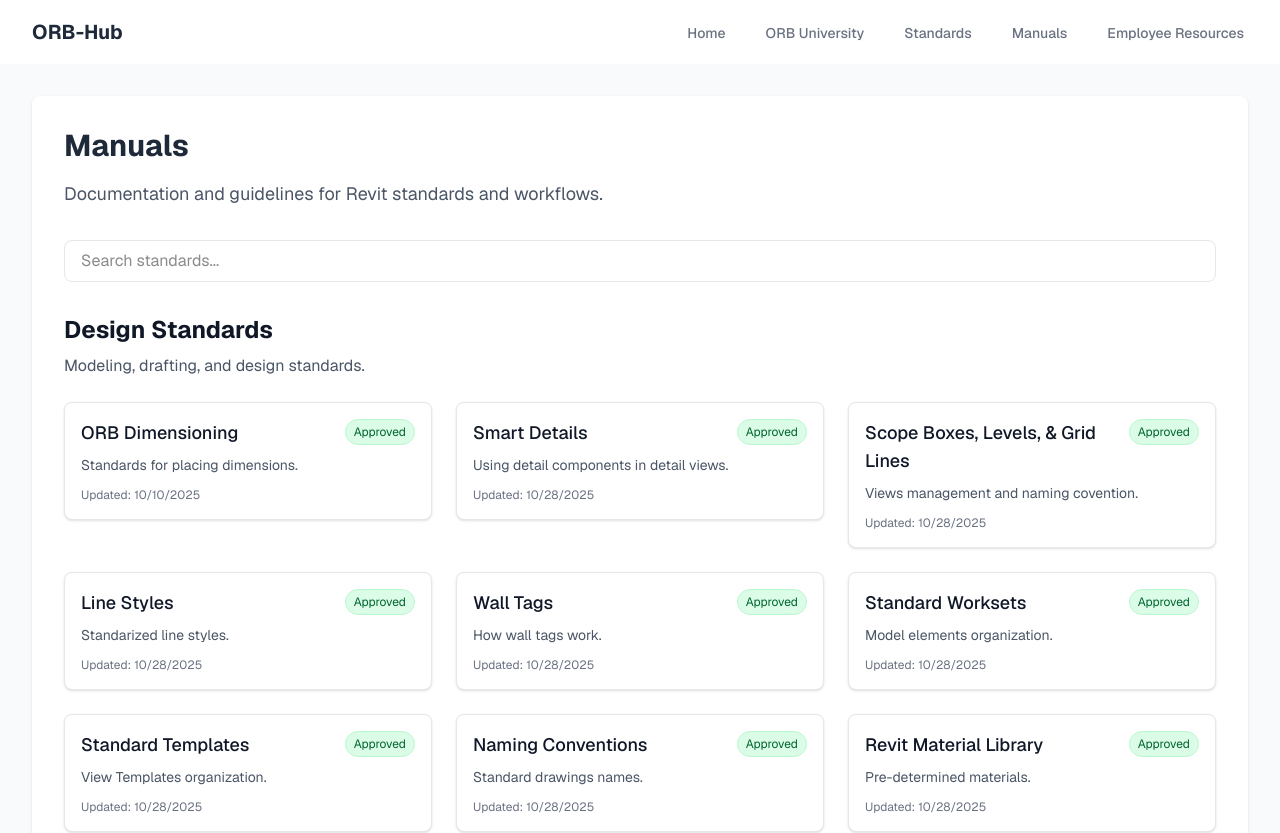
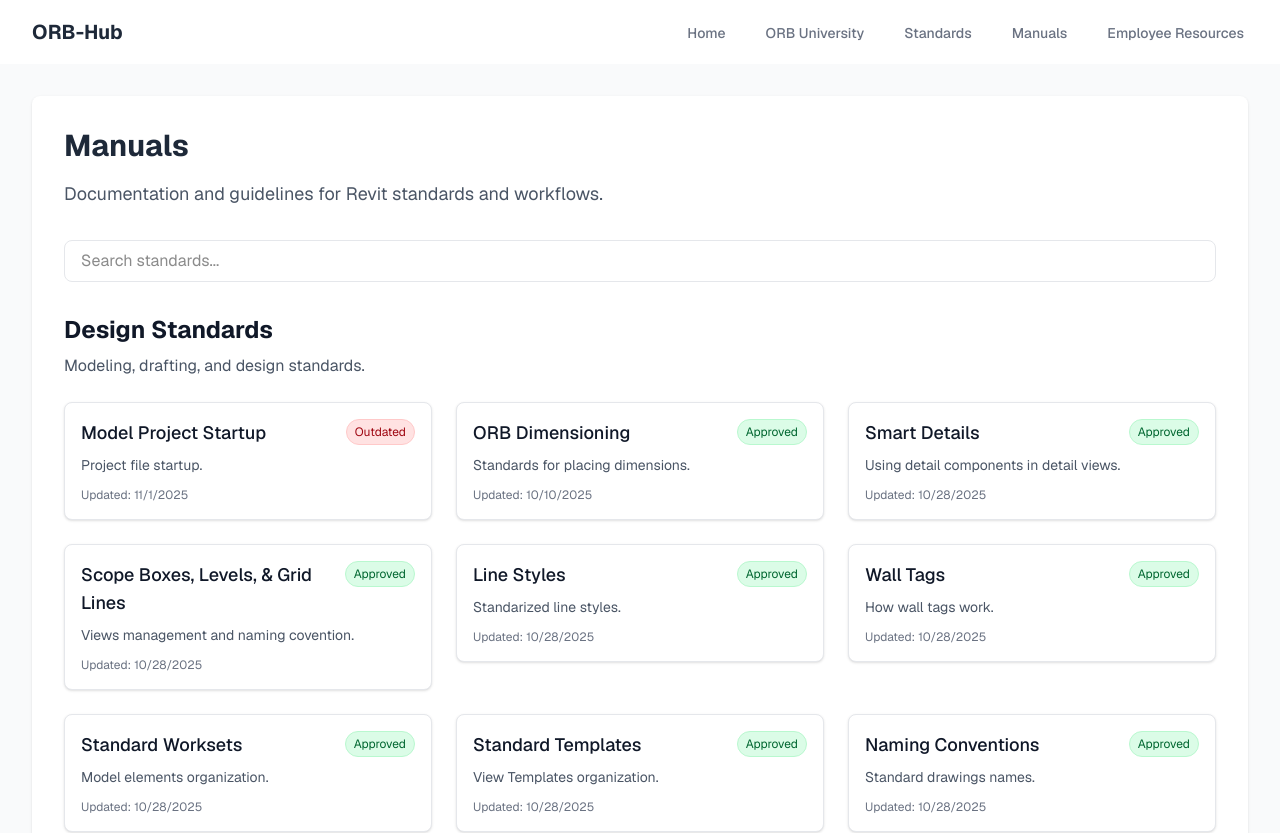
Before and after one commit to orbarch/orb-hub2, a Next.js app: page /manuals in a window 1280 px wide. Shown: the top 833 px of the page. Built offline with nearby package versions, Linux system fonts and the light colour scheme.

Commit message:
added manuals files

```diff
--- a/src/data/manuals.ts
+++ b/src/data/manuals.ts
@@ -6,65 +6,79 @@
     description: "Modeling, drafting, and design standards.",
     items: [
       {
+        title: "Model Project Startup",
+        description: "Project file startup.",
+        link: "https://drive.google.com/file/d/1P15DOS0wml0YR859hpGwCO45-Ds36uh2/view?usp=sharing",
+        status: "outdated",
+        lastUpdated: "2025-11-01",
+      },
+      {
         title: "ORB Dimensioning",
         description: "Standards for placing dimensions.",
-        link: "https://www.youtube.com/watch?v=crPl0ITIkS0",
+        link: "https://drive.google.com/file/d/1-cVz0DD77GKvJAv0ABBFCgV8boOBnmnb/view?usp=sharing",
         status: "approved",
         lastUpdated: "2025-10-10",
       },
       {
         title: "Smart Details",
         description: "Using detail components in detail views.",
-        link: "https://www.youtube.com/watch?v=crPl0ITIkS0",
+        link: "https://drive.google.com/file/d/1GIl-4LkkgPrv-abkdPjh8MvqX-17MCQX/view?usp=sharing",
         status: "approved",
         lastUpdated: "2025-10-28",
       },
       {
         title: "Scope Boxes, Levels, & Grid Lines",
         description: "Views management and naming covention.",
-        link: "https://www.youtube.com/watch?v=crPl0ITIkS0",
+        link: "https://drive.google.com/file/d/1fhYhFINgnMOzfjZnFMgVJYxMQDYETBQi/view?usp=sharing",
         status: "approved",
         lastUpdated: "2025-10-28",
       },
       {
         title: "Line Styles",
         description: "Standarized line styles.",
-        link: "https://www.youtube.com/watch?v=crPl0ITIkS0",
+        link: "https://drive.google.com/file/d/1_5Ng2rg7C-994bWpQXPB5eDZ-4SQlnt1/view?usp=sharing",
         status: "approved",
         lastUpdated: "2025-10-28",
       },
       {
         title: "Wall Tags",
         description: "How wall tags work.",
-        link: "https://www.youtube.com/watch?v=crPl0ITIkS0",
+        link: "https://drive.google.com/file/d/1GXuvgrp5swcQS0O6hmOliGksEbcX-wQn/view?usp=sharing",
         status: "approved",
         lastUpdated: "2025-10-28",
       },
       {
         title: "Standard Worksets",
         description: "Model elements organization.",
-        link: "https://www.youtube.com/watch?v=crPl0ITIkS0",
+        link: "https://drive.google.com/file/d/19pTnvCF06Lh3NWWUuxdycQ5Gt4oQganc/view?usp=sharing",
         status: "approved",
         lastUpdated: "2025-10-28",
       },
       {
         title: "Standard Templates",
         description: "View Templates organization.",
-        link: "https://www.youtube.com/watch?v=crPl0ITIkS0",
+        link: "https://drive.google.com/file/d/14duqalUtTF4-IA4nyKPn89Z5MIdT_F-c/view?usp=sharing",
         status: "approved",
         lastUpdated: "2025-10-28",
       },
       {
         title: "Naming Conventions",
         description: "Standard drawings names.",
-        link: "https://www.youtube.com/watch?v=crPl0ITIkS0",
+        link: "https://drive.google.com/file/d/1JtNGlMjvjfL-TTGhIEEBT2b0H-GwSmbX/view?usp=sharing",
         status: "approved",
         lastUpdated: "2025-10-28",
       },
       {
         title: "Revit Material Library",
         description: "Pre-determined materials.",
-        link: "https://www.youtube.com/watch?v=crPl0ITIkS0",
+        link: "https://drive.google.com/file/d/1vrtW0Lf_OCREQxISh6LzHjV_JW1561re/view?usp=sharing",
+        status: "approved",
+        lastUpdated: "2025-10-28",
+      },
+      {
+        title: "Browser Organization",
+        description: "Management of views and sheets inside Revit.",
+        link: "https://drive.google.com/file/d/19Q6OuTxgtsAJs6FvPoQcbiScSuT7iC_X/view?usp=sharing",
         status: "approved",
         lastUpdated: "2025-10-28",
       },
@@ -77,14 +91,21 @@
       {
         title: "Single Building",
         description: "Revit single building style project setup.",
-        link: "https://www.youtube.com/watch?v=crPl0ITIkS0",
+        link: "https://drive.google.com/file/d/1L8PbLGErR0BthnPMwurk_i7gowzDuwFH/view?usp=sharing",
         status: "draft",
         lastUpdated: "2025-11-01",
       },
       {
         title: "Garden Style",
         description: "Revit garden style project setup.",
-        link: "https://www.youtube.com/watch?v=crPl0ITIkS0",
+        link: "https://drive.google.com/file/d/1qKHNDR8j0UKcF8aQZq4bx5ikNwDkEm6R/view?usp=sharing",
+        status: "approved",
+        lastUpdated: "2025-10-25",
+      },
+      {
+        title: "Temporary Structures",
+        description: "Project massing in schematic design.",
+        link: "https://drive.google.com/file/d/1SrTTtlngsnSuA7qH_pG_lI3YrVB9yQDU/view?usp=sharing",
         status: "approved",
         lastUpdated: "2025-10-25",
       },
@@ -97,21 +118,21 @@
       {
         title: "Life Safety Stair Tag",
         description: "Tags to use for stairs in life safety sheets.",
-        link: "https://www.youtube.com/watch?v=crPl0ITIkS0",
+        link: "https://drive.google.com/file/d/1Rz7vqUYoOAl59Cj5PbuP1TAA-e5PP3Ml/view?usp=sharing",
         status: "approved",
         lastUpdated: "2025-10-25",
       },
       {
         title: "Wall Codes",
         description: "Color codes for life safety plans.",
-        link: "https://www.youtube.com/watch?v=crPl0ITIkS0",
+        link: "https://drive.google.com/file/d/1O8XhNVkIGNMA8o1yytY7ffZJK51B0Sfx/view?usp=sharing",
         status: "approved",
         lastUpdated: "2025-10-25",
       },
       {
         title: "Rated Assemblies",
         description: "Lists of wall rated assemblies.",
-        link: "https://www.youtube.com/watch?v=crPl0ITIkS0",
+        link: "https://drive.google.com/file/d/19JwLYRDBJkOhjcIioU-d03HtHoYdHzkO/view?usp=sharing",
         status: "approved",
         lastUpdated: "2025-10-25",
       },
@@ -124,42 +145,42 @@
       {
         title: "Unit dimensioning",
         description: "Standards for placing dimensions in units.",
-        link: "https://www.youtube.com/watch?v=crPl0ITIkS0",
+        link: "https://drive.google.com/file/d/16345gJL578b1ByfsipJUk1oGNKkdgikT/view?usp=sharing",
         status: "approved",
         lastUpdated: "2025-10-25",
       },
       {
         title: "Enlarged Unit Plans Setup",
         description: "Guide for setting unit plans.",
-        link: "https://www.youtube.com/watch?v=crPl0ITIkS0",
+        link: "https://drive.google.com/file/d/1LHwvEw4_fOr-TlE0tVJsXlNO3vyChp4m/view?usp=sharing",
         status: "approved",
         lastUpdated: "2025-10-25",
       },
       {
         title: "Unit Sheet Matrix",
         description: "Schedule organization for unit index.",
-        link: "https://www.youtube.com/watch?v=crPl0ITIkS0",
+        link: "https://drive.google.com/file/d/17XGr-HkV24QCCe6awwP5grrsZxLUmIYa/view?usp=sharing",
         status: "approved",
         lastUpdated: "2025-10-25",
       },
       {
         title: "Tags and Schedules Basics",
         description: "Filling parameters to display proper information.",
-        link: "https://www.youtube.com/watch?v=crPl0ITIkS0",
+        link: "https://drive.google.com/file/d/1UiLJoy2YfZzwzLjfeddyXgDNpGDm4mcO/view?usp=sharing",
         status: "approved",
         lastUpdated: "2025-10-25",
       },
       {
         title: "Unit Areas",
         description: "Displaying correct unit areas.",
-        link: "https://www.youtube.com/watch?v=crPl0ITIkS0",
+        link: "https://drive.google.com/file/d/1mwaEnB3kYdQEmwIWHm9Y4IvAAThSq4TQ/view?usp=sharing",
         status: "approved",
         lastUpdated: "2025-10-25",
       },
       {
         title: "Standard Worksets",
         description: "Unit elements model organization.",
-        link: "https://www.youtube.com/watch?v=crPl0ITIkS0",
+        link: "https://drive.google.com/file/d/15d5iaulklRlNbv6Vkav3DT3927SWAKeP/view?usp=sharing",
         status: "approved",
         lastUpdated: "2025-10-25",
       },
@@ -172,21 +193,21 @@
       {
         title: "Standard Studs - Single Plate",
         description: "Standard wood stud height with single bottom plates.",
-        link: "https://www.youtube.com/watch?v=crPl0ITIkS0",
+        link: "https://drive.google.com/file/d/1kVyyawKTSd5JJdlQCglAgMl9zgvggVp2/view?usp=sharing",
         status: "approved",
         lastUpdated: "2025-10-25",
       },
       {
         title: "Standard Studs - Double Plate",
         description: "Standard wood stud height with double bottom plates.",
-        link: "https://www.youtube.com/watch?v=crPl0ITIkS0",
+        link: "https://drive.google.com/file/d/1bJmNrYVQhnPpp7dJAdJAc7Wl53PmtLeB/view?usp=sharing",
         status: "approved",
         lastUpdated: "2025-10-25",
       },
       {
         title: "Stairs",
         description: "Modeling standard for stairs.",
-        link: "https://www.youtube.com/watch?v=crPl0ITIkS0",
+        link: "https://drive.google.com/file/d/1vnsheF-1xGGC2BmCnGKJNtlQQFRnGBoL/view?usp=sharing",
         status: "approved",
         lastUpdated: "2025-10-25",
       },
@@ -199,28 +220,35 @@
       {
         title: "Project Checklist by Phase",
         description: "Items checklist.",
-        link: "https://www.youtube.com/watch?v=crPl0ITIkS0",
+        link: "https://docs.google.com/spreadsheets/d/1UHV-o1FEWK75rgp7CCotMLTXmA7BYHzW/edit?usp=sharing&ouid=115917362032696382498&rtpof=true&sd=true",
         status: "outdated",
         lastUpdated: "2025-10-25",
       },
       {
         title: "Keynote Files",
         description: "Keynotes management and organization.",
-        link: "https://www.youtube.com/watch?v=crPl0ITIkS0",
+        link: "https://drive.google.com/file/d/1oskgkr3WhHrbyB9CEgkbvoHkUbPEX1Rd/view?usp=sharing",
         status: "approved",
         lastUpdated: "2025-10-25",
       },
       {
         title: "Client Checklist",
         description: "Deliverables checklist.",
-        link: "https://www.youtube.com/watch?v=crPl0ITIkS0",
+        link: "https://docs.google.com/document/d/1NhxuSvAEkL8oNlbCGFQi3js2zV3zv2dF/edit?usp=sharing&ouid=115917362032696382498&rtpof=true&sd=true",
         status: "outdated",
         lastUpdated: "2025-10-25",
       },
       {
         title: "CTC CMS",
         description: "Content management guide. Formerly known as HIVE.",
-        link: "https://www.youtube.com/watch?v=crPl0ITIkS0",
+        link: "https://drive.google.com/file/d/1UpzJjgSrrCI2MrFRe7sBFTkuNvTtVCnq/view?usp=sharing",
+        status: "approved",
+        lastUpdated: "2025-10-25",
+      },
+      {
+        title: "Bluebeam Revu",
+        description: "Tools available inside Bluebeam Revu.",
+        link: "https://drive.google.com/file/d/1Czj0GjebB2cAbucnM-311QznJ2DUtTeX/view?usp=sharing",
         status: "approved",
         lastUpdated: "2025-10-25",
       },
@@ -233,21 +261,21 @@
       {
         title: "Model Health Checklist",
         description: "Model health checkup.",
-        link: "https://www.youtube.com/watch?v=crPl0ITIkS0",
-        status: "approved",
+        link: "https://docs.google.com/spreadsheets/d/1urNfVaKqdvpgMzoUFooapLQDsZRmY_GL/edit?usp=sharing&ouid=115917362032696382498&rtpof=true&sd=true",
+        status: "outdated",
         lastUpdated: "2025-10-25",
       },
       {
         title: "Dynamo Player",
         description: "Automate tasks.",
-        link: "https://www.youtube.com/watch?v=crPl0ITIkS0",
+        link: "https://drive.google.com/file/d/17w8X19rQa05MwSfpEKGmYdApGOSG23X8/view?usp=sharing",
         status: "approved",
         lastUpdated: "2025-10-25",
       },
       {
         title: "Copy Monitor",
         description: "Model coordinatio between disciplines.",
-        link: "https://www.youtube.com/watch?v=crPl0ITIkS0",
+        link: "https://drive.google.com/file/d/1jK0UXaFiqok2p9kMLIFP_3q8j30GF9Fa/view?usp=sharing",
         status: "approved",
         lastUpdated: "2025-10-25",
       },
```
